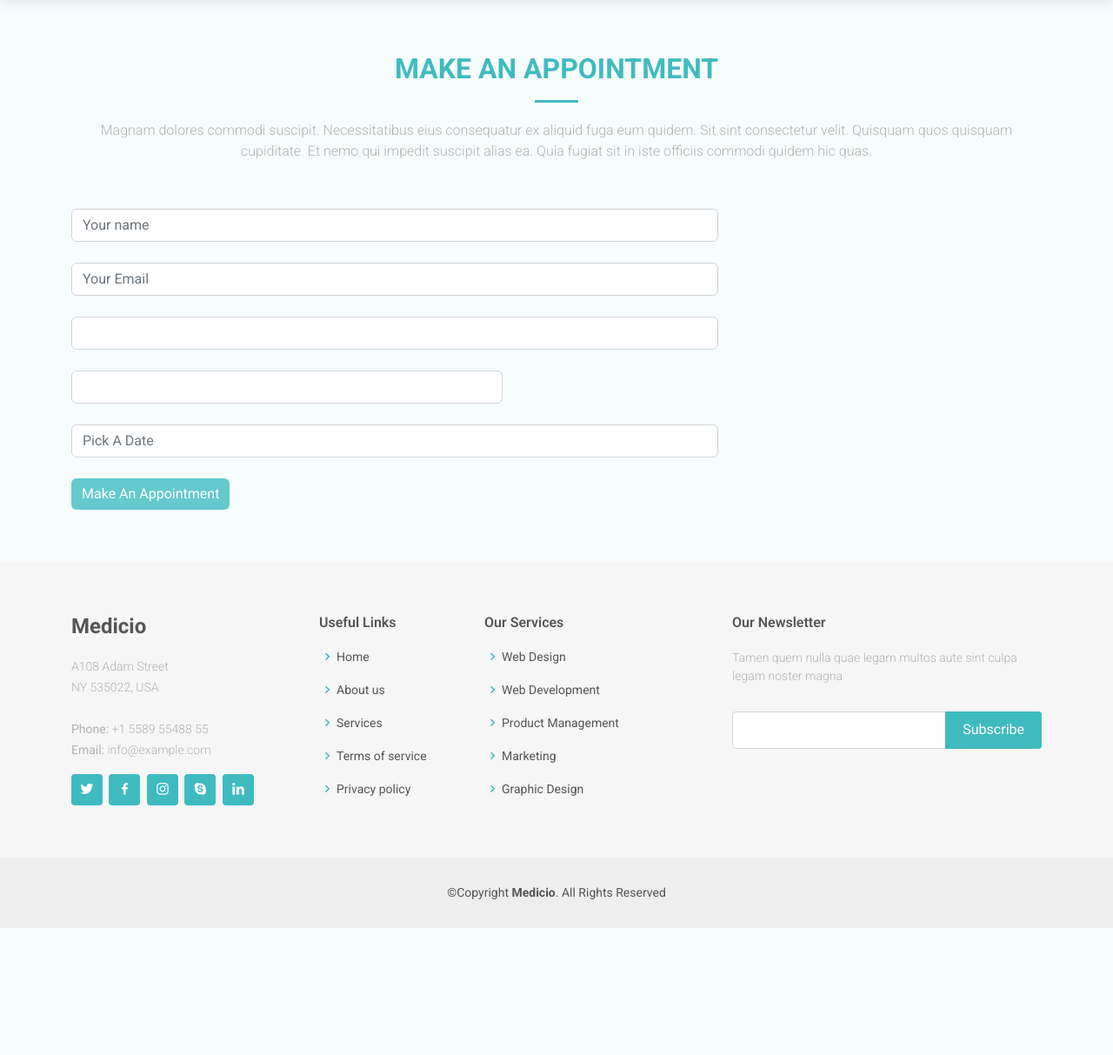
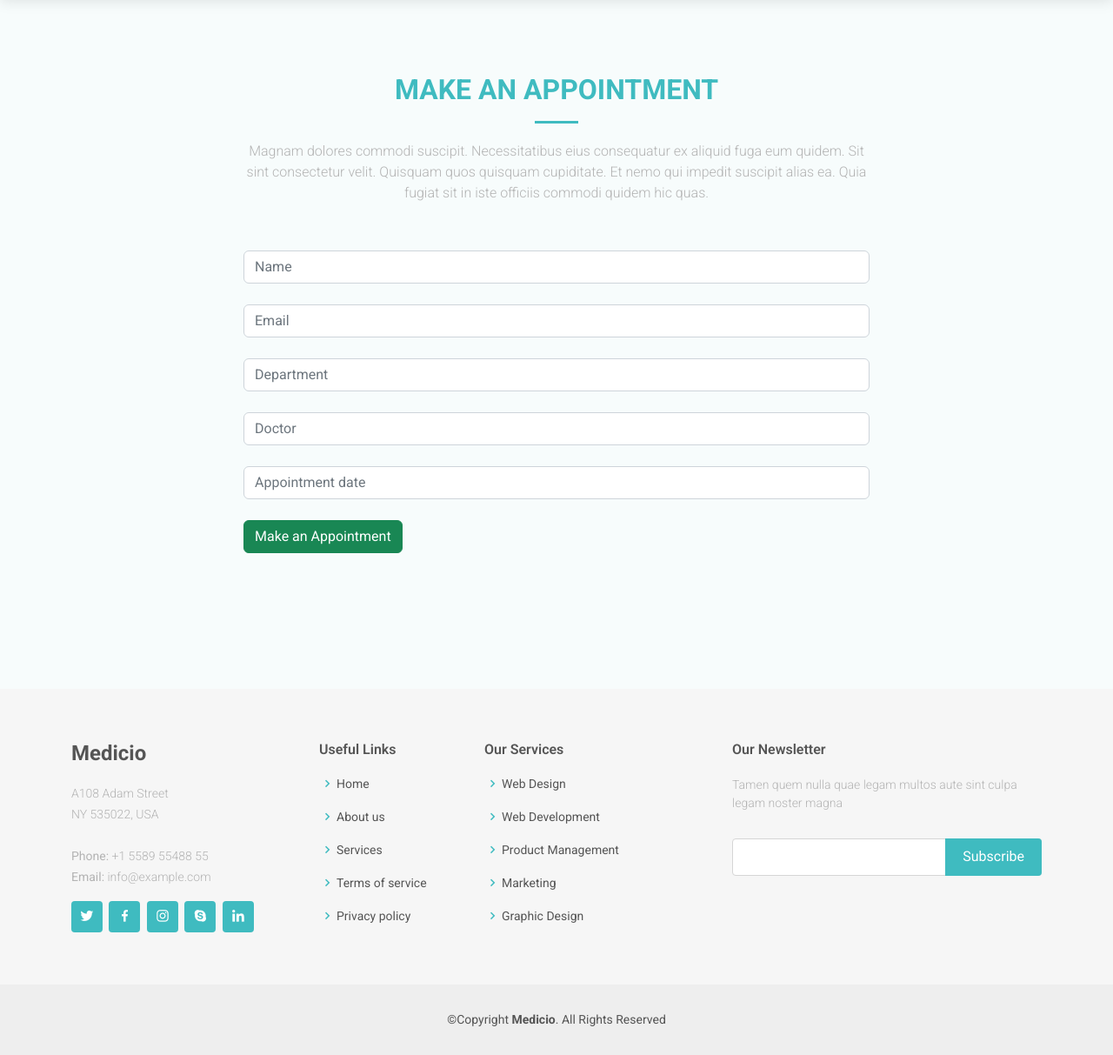
Before and after one commit to Jaheim007/Medic, a Django app: page /appointment in a window 1280 px wide. Shown: the part 120-1333 px from the top of the page at 87% size. Before the commit the page ends 1187 px from the top, so only its background shows below. Run offline with Django 4.2, Linux system fonts and the light colour scheme; data comes from the database, SQL or seed files in the repository; both versions use the stored data as it was after the commit; tables that the repository leaves empty hold one stand-in row (values such as "Sample post"); some libraries are stand-ins or nearby versions.

Commit message:
appointments

```diff
--- a/Hospital/models.py
+++ b/Hospital/models.py
@@ -50,7 +50,7 @@
     name = models.CharField(max_length=150)
     email = models.EmailField(max_length=254)
     department = models.CharField(max_length=150)
-    appointment_date = models.CharField(max_length=254 , null=True , blank=True)
+    appointment_date = models.DateField()
     doctor = models.CharField(max_length=150)
 
 
--- a/Hospital/views.py
+++ b/Hospital/views.py
@@ -23,72 +23,44 @@
     def post(self , request):
         pass
 
-class Appointmnet(View):
-    template_name = 'pages/appointments.html'
+# class Appointmnet(View):
+#     template_name = 'pages/appointments.html'
 
-    def get(self , request):
-        doctors = models.Doctors.objects.all()
-        return render(request , self.template_name , locals())
+#     def get(self , request):
+#         doctors = models.Doctors.objects.all()
+#         return render(request , self.template_name , locals())
 
-    def post(self , request):
-        msg =''
-        success = True
-        if request.method == "POST":
-            name = request.POST.get("name")
-            email = request.POST.get("email")
-            department = request.POST.get("department")
-            doctor = request.POST.get("doctor")
-            appointment_date = request.POST.get("appointment_date")
+#     def post(self , request):
+#         msg =''
+#         success = True
+#         if request.method == "POST":
+#             name = request.POST.get("name")
+#             email = request.POST.get("email")
+#             department = request.POST.get("department")
+#             doctor = request.POST.get("doctor")
+#             appointment_date = request.POST.get("appointment_date")
 
-        appointment = models.Appointment(
-            name = name,
-            email = email,
-            department = department,
-            doctor = doctor,
-            appointment_date = appointment_date,
-        )
+#         appointment = models.Appointment(
+#             name = name,
+#             email = email,
+#             department = department,
+#             doctor = doctor,
+#             appointment_date = appointment_date,
+#         )
 
-        appointment.save()
+#         appointment.save()
 
-        msg = 'Un message a été envoyé à votre adresse e-mail'
+#         msg = 'Un message a été envoyé à votre adresse e-mail'
 
-        data = {
-            'msg': msg,
-            'success': success
-        }
+#         data = {
+#             'msg': msg,
+#             'success': success
+#         }
 
 
-        return JsonResponse(data, safe=False)
-
-def appointment_form(request):
-    msg = ''
-    success = True
-    if request.method == "POST":
-        name = request.POST.get("name")
-        email = request.POST.get("email")
-        department = request.POST.get("department")
-        doctor = request.POST.get("doctor")
-        appointment_date = request.POST.get("appointment_date")
+#         return JsonResponse(data, safe=False)
 
 
-    appointment_form = models.Appointment(
-        name = name ,
-        email = email ,
-        department = department ,
-        doctor = doctor ,
-        appointment_date = appointment_date
-    )
-
-    appointment_form.save()
-
-    msg = 'Bonjour'
-
-    data ={
-        "msg" : msg ,
-        "success" : success
-    }
-
-    return JsonResponse(data , safe = False)
 
 
 class Services(View):
--- a/Medicio/urls.py
+++ b/Medicio/urls.py
@@ -17,6 +17,7 @@
 from django.conf.urls.static import static
 from django.conf import settings
 from django.urls import path , include
+
 from authentication import views
 from Front import views as front
 from Hospital import views as host
@@ -32,12 +33,12 @@
     path('contact', front.Contact.as_view(), name="contact"),
     path("contact_verification", front.contact_verification , name="contact_verification"),
     path("newsletter_verification", front.newsletter_verification , name="newsletter_verification"),
-    path("appointment_form" , host.appointment_form , name = "appointment_form"),
     path('services', host.Services.as_view(), name="services"),
     path('department', host.Departments.as_view(), name="department"),
-    path('appointment', host.Appointmnet.as_view(), name="appointment"),
     path('doctors', host.Doctors.as_view(), name="doctor"),
-    path('update' , views.UpdateProfile.as_view(), name='update')
+    path('update' , views.UpdateProfile.as_view(), name='update'),
+    path('appointment' , views.Makeappointment.as_view() , name="appointment")
+
 
 
 ]
--- a/authentication/forms.py
+++ b/authentication/forms.py
@@ -1,8 +1,10 @@
+from dataclasses import field
 from django import forms
 from django.forms import ModelForm
 from django.contrib.auth.forms import UserCreationForm , UserChangeForm
 
 from .models import User
+from Hospital import models
 
 class NewUserForm(UserCreationForm):
     email = forms.EmailField(required=True)
@@ -21,3 +23,10 @@
     class Meta:
         model = User
         fields = ["first_name" , "last_name", "username", "email", "password" ,"image" , "gender", "occupation", "phone" ]
+
+class Makeappointment(ModelForm):
+    appointment_date = forms.DateField()
+
+    class Meta:
+        model = models.Appointment
+        fields = ["name" ,"email", "department", "appointment_date" , "doctor"]
--- a/authentication/views.py
+++ b/authentication/views.py
@@ -6,6 +6,8 @@
 from authentication import forms
 
 from authentication.models import User
+
+from Hospital import models
 
 
 class Signup(View):
@@ -76,7 +78,7 @@
 
     def get(self , request):
         logout(request)
-        return redirect("/login")
+        return redirect("/")
 
     def post(self, request):
         pass
@@ -85,42 +87,11 @@
     template_name = 'pages/user_profile.html'
 
     def get(self , request):
-        users = User.objects.filter()
+        users = User.objects.all()
         return render(request , self.template_name , locals())
 
     def post(self, request):
-        if request.method == "POST":
-            first_name = request.POST.get("first_name")
-            last_name = request.POST.get("last_name")
-            username = request.POST.get("username")
-            email = request.POST.get("email")
-            password = request.POST.get("password")
-            image = request.POST.get("image")
-            phone = request.POST.get("phone")
-            occupation = request.POST.get("occupation")
-            gender = request.POST.get("gender")
-
-
-            user = User.objects.all(
-                first_name = first_name,
-                last_name = last_name,
-                username = username,
-                email = email,
-                password = password,
-                gender = gender,
-                image = image ,
-                phone = phone,
-                occupation = occupation
-
-            )
-
-            user.save()
-
-            login(request, user)
-
-            return redirect("/login")
-
-        return render(request , self.template_name , locals())
+        pass
 
 class UpdateProfile(View):
     template_name =  'pages/edit.html'
@@ -139,3 +110,33 @@
             form.save()
             return redirect("update")
         return redirect("update")
+
+class Makeappointment(View):
+    template_name = "pages/appointments.html"
+    appoint_form = forms.Makeappointment
+
+    def get(self , request):
+        form = self.appoint_form
+
+        return render(request , self.template_name , locals())
+
+    def post(self , request):
+        name = request.POST.get("name")
+        email = request.POST.get("email")
+        department = request.POST.get("department")
+        appointment_date = request.POST.get("appointment_date")
+        doctor = request.POST.get("doctor")
+
+
+        appointment = models.Appointment(
+            name = name,
+            department = department,
+            doctor = doctor,
+            email = email,
+            appointment_date = appointment_date,
+        )
+
+        appointment.save()
+
+
+        return redirect("/")
--- a/templates/base/base.html
+++ b/templates/base/base.html
@@ -350,7 +350,7 @@
       delimiters: ['%{', '}']
   })
 </script>
-
+{% comment %}
 <script>
   var app2 = new Vue({
       el: "#appointment_form",
@@ -414,7 +414,7 @@
       },
       delimiters: ['%{', '}']
   })
-</script>
+</script> {% endcomment %}
 
 
 
--- a/templates/pages/appointments.html
+++ b/templates/pages/appointments.html
@@ -1,6 +1,8 @@
 {% extends 'base/base.html' %}
 
 {% load static %}
+
+{% load widget_tweaks %}
 
 {% block 'content' %}
 <br><br><br><br><br>
@@ -8,61 +10,39 @@
 <section id="appointment" class="appointment section-bg">
   <div class="container" data-aos="fade-up">
 
-    <div class="section-title">
-      <h2>Make an Appointment</h2>
-      <p>Magnam dolores commodi suscipit. Necessitatibus eius consequatur ex aliquid fuga eum quidem. Sit sint consectetur velit. Quisquam quos quisquam cupiditate. Et nemo qui impedit suscipit alias ea. Quia fugiat sit in iste officiis commodi quidem hic quas.</p>
-    </div>
 
 
-    <form method="POST" id="appointment_form">
-      {% csrf_token %}
-      <div class="form-row">
+  <div class="container mt-4" >
+    <div class="row justify-content-center">
+    <div class="col-8">
+      <div class="section-title">
+        <h2>Make an Appointment</h2>
+        <p>Magnam dolores commodi suscipit. Necessitatibus eius consequatur ex aliquid fuga eum quidem. Sit sint consectetur velit. Quisquam quos quisquam cupiditate. Et nemo qui impedit suscipit alias ea. Quia fugiat sit in iste officiis commodi quidem hic quas.</p>
+      </div>
+            <form method="POST">
 
-        <div class="form-group col-md-8 ml-10 mt-4 ">
-          <input type="text" v-model="name" name="name" class="form-control" placeholder="Your name">
+                {% csrf_token %}
+
+                {% render_field form.name class="mt-4 form-control" placeholder=form.name.label %}
+
+                {% render_field form.email class="mt-4 form-control" placeholder=form.email.label %}
+
+                {% render_field form.department class="mt-4 form-control" placeholder=form.department.label %}
+
+                {% render_field form.doctor class="mt-4 form-control" placeholder=form.doctor.label %}
+
+                {% render_field form.appointment_date class="mt-4 form-control" placeholder=form.appointment_date.label %}
+
+                <button type="submit" class="mt-4 btn btn-success">Make an Appointment</button>
+
+                <br><br><br><br><br>
+            </form>
         </div>
-
-
-        <div class="form-group col-md-8 mt-4">
-          <input type="email" v-model="email" name="email" class="form-control" id="inputEmail4" placeholder="Your Email">
-        </div>
+    </div>
+</div>
 
 
 
-        <div class="form-group col-md-8 mt-4">
-
-          <select id="inputState" v-model="department" name="department" class="form-control">
-              {% for doctor in doctors %}
-              <option selected>{{doctor.name}}</option>
-              {% endfor %}
-          </select>
-
-
-        <div class="form-group col-md-8 mt-4">
-          <select id="inputState" v-model="doctor" name="doctor" class="form-control">
-            {% for doctor in doctors %}
-            <option selected>{{doctor.department}}</option>
-            {% endfor %}
-          </select>
-
-        </div>
-
-      </div>
-
-
-        <div class="form-group col-md-8 mt-4">
-          <input type="text" v-model="appointment_date" name="appointment_date" class="form-control" id="pick-date" placeholder="Pick A Date">
-        </div>
-
-        <div class="col-md-8">
-          <button type="submit" @click.prevent="post_data" class=" mt-4 mr-5 btn btn-success" style= "background: #65c9cd; border: none; ">Make An Appointment</button>
-        </div>
-
-    </form>
-
-
-  </div>
-</div>
 </section>
 
 {% endblock 'content' %}
```
Also changed, not shown: Hospital/migrations/0002_alter_appointment_appointment_date.py (added), authentication/migrations/0003_alter_user_image.py (added), db.sqlite3.
